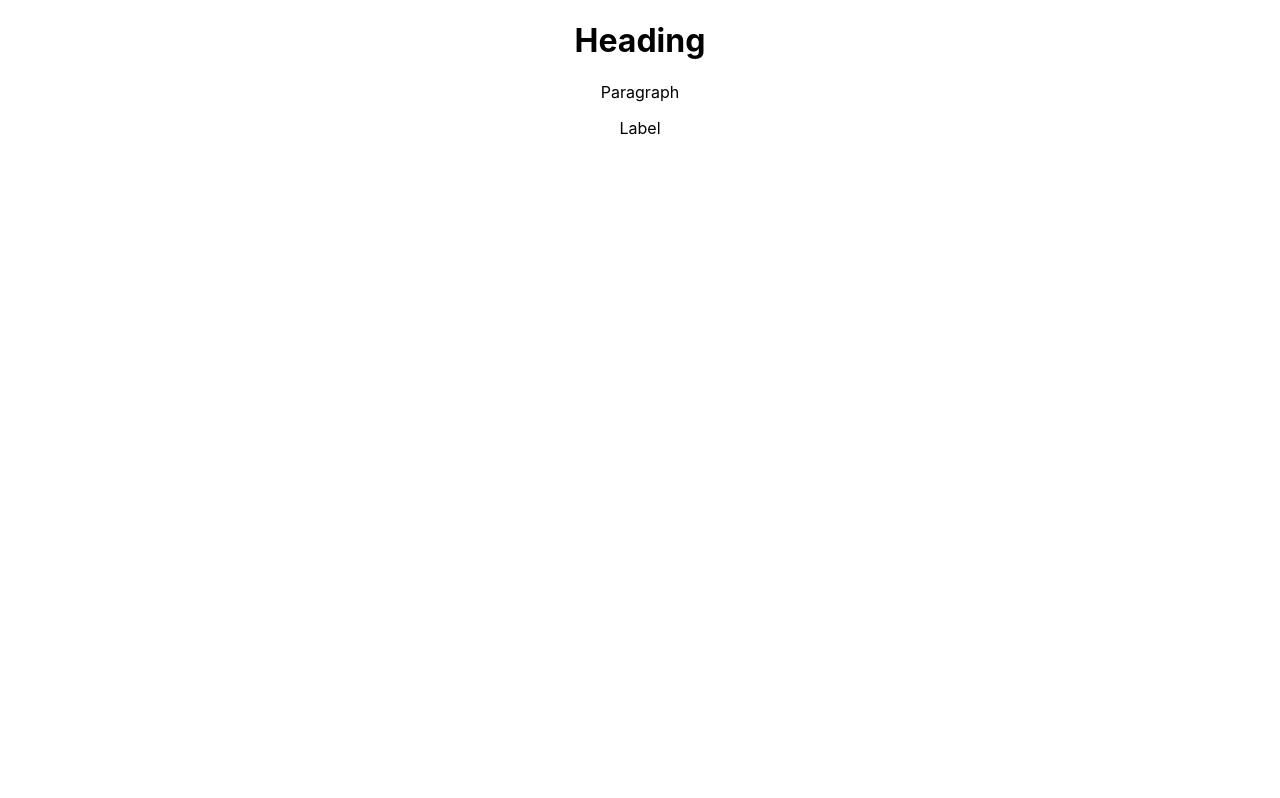
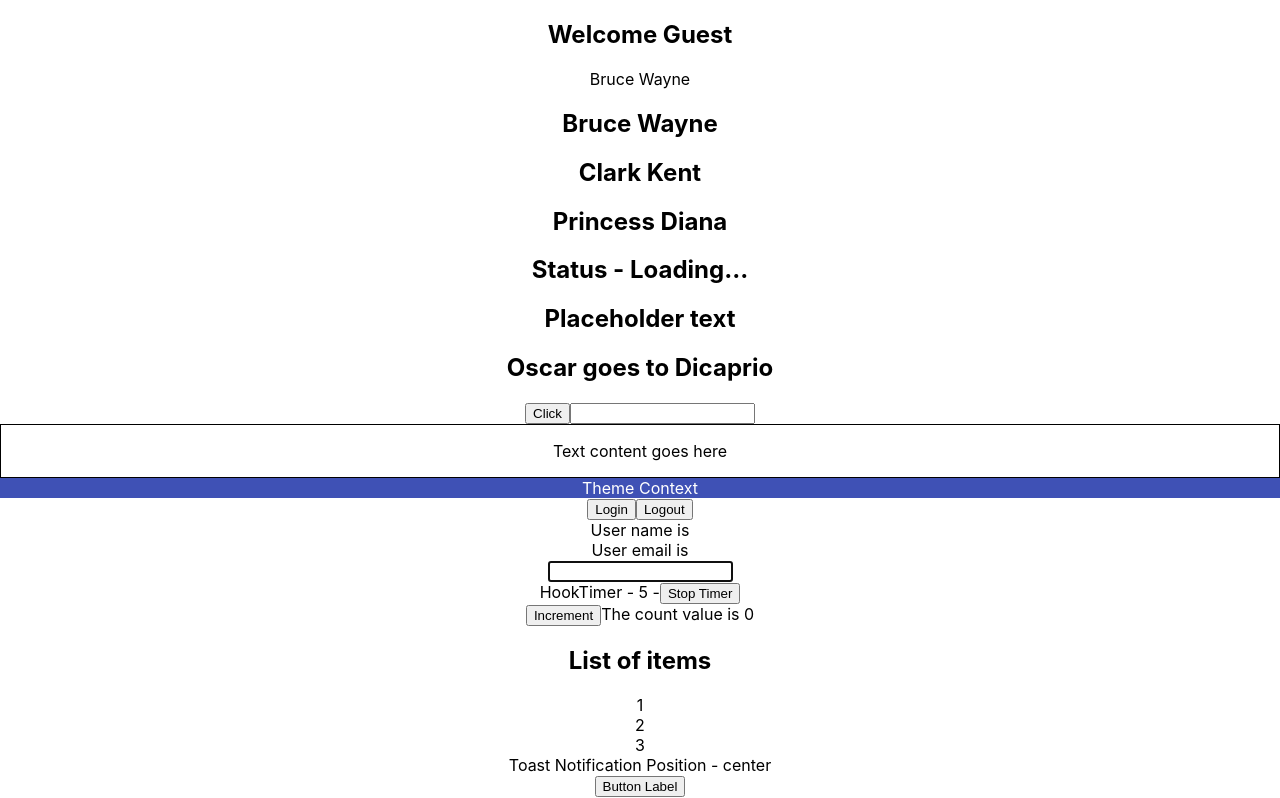
Before and after one commit to TRANMINHTUNG181101/Create-Template-React-TypeScript-App, a React (Create React App) app: page / in a window 1280 px wide. Shown: the top 798 px of the page. Built offline with nearby package versions, Linux system fonts and the light colour scheme.

Commit message:
Wrapping up

```diff
--- a/src/App.tsx
+++ b/src/App.tsx
@@ -1,16 +1,114 @@
-import './App.css';
-import { Text } from './components/polymorphic/Text';
+import { Greet } from './components/Greet'
+import { Person } from './components/Person'
+import { PersonList } from './components/PersonList'
+import { Status } from './components/Status'
+import { Heading } from './components/Heading'
+import { Oscar } from './components/Oscar'
+import { Button } from './components/Button'
+import { Input } from './components/Input'
+import { Container } from './components/Container'
+import { ThemeContextProvider } from './components/context/ThemeContext'
+import { Box } from './components/context/Box'
+import { UserContextProvider } from './components/context/UserContext'
+import { User } from './components/context/User'
+import { DomRef } from './components/refs/DomRef'
+import { MutableRef } from './components/refs/MutableRef'
+import './App.css'
+import { Counter } from './components/class/Counter'
+import { List } from './components/generics/List'
+import { Toast } from './components/templateliterals/Toast'
+import { CustomButton } from './components/html/Button'
+import { RandomNumber } from './components/restriction/RandomNumber'
+import { Text } from './components/polymorphic/Text'
 
 function App() {
+  const personName = {
+    first: 'Bruce',
+    last: 'Wayne'
+  }
+
+  const nameList = [
+    {
+      first: 'Bruce',
+      last: 'Wayne'
+    },
+    {
+      first: 'Clark',
+      last: 'Kent'
+    },
+    {
+      first: 'Princess',
+      last: 'Diana'
+    }
+  ]
+
   return (
     <div className='App'>
-      <Text as='h1' size='lg'>Heading</Text>
-      <Text as='p' size='md'>Paragraph</Text>
-      <Text as='label' htmlFor='someId' size='sm' color='secondary'>
+      <Greet name='Vishwas' isLoggedIn={false} />
+      <Person name={personName} />
+      <PersonList names={nameList} />
+      <Status status='loading' />
+      <Heading>Placeholder text</Heading>
+      <Oscar>
+        <Heading>Oscar goes to Dicaprio</Heading>
+      </Oscar>
+      <Button
+        handleClick={(event, id) => {
+          console.log('Button clicked', event, id)
+        }}
+      />
+      <Input value='' handleChange={event => console.log(event)} />
+      <Container styles={{ border: '1px solid black', padding: '1rem' }} />
+      <ThemeContextProvider>
+        <Box />
+      </ThemeContextProvider>
+      <UserContextProvider>
+        <User />
+      </UserContextProvider>
+      <DomRef />
+      <MutableRef />
+      <Counter message='The count value is ' />
+      {/* <List
+        items={['Batman', 'Superman', 'Wonder Woman']}
+        onClick={item => console.log(item)}
+      />
+      <List items={[1, 2, 3]} onClick={item => console.log(item)} /> */}
+      <List
+        items={[
+          {
+            id: 1,
+            first: 'Bruce',
+            last: 'Wayne'
+          },
+          {
+            id: 2,
+            first: 'Clark',
+            last: 'Kent'
+          },
+          {
+            id: 3,
+            first: 'Princess',
+            last: 'Diana'
+          }
+        ]}
+        onClick={item => console.log(item)}
+      />
+      <Toast position='center' />
+      <CustomButton variant='primary' onClick={() => console.log('Clicked')}>
+        Button Label
+      </CustomButton>
+      <RandomNumber value={10} isPositive />
+      <Text size='lg' as='h1'>
+        Heading
+      </Text>
+      <Text size='md' as='p'>
+        Paragraph
+      </Text>
+      <Text size='sm' color='secondary' as='label' htmlFor='someId'>
         Label
       </Text>
     </div>
   )
 }
 
-export default App;
+export default App
```
Also changed, not shown: src/components/effect/Timer.tsx (added, +13 -0 lines), src/components/refs/DomRef.tsx (renamed from src/components/ref/DomRef.tsx), src/components/refs/MutableRef.tsx (renamed from src/components/ref/MutableRef.tsx).
